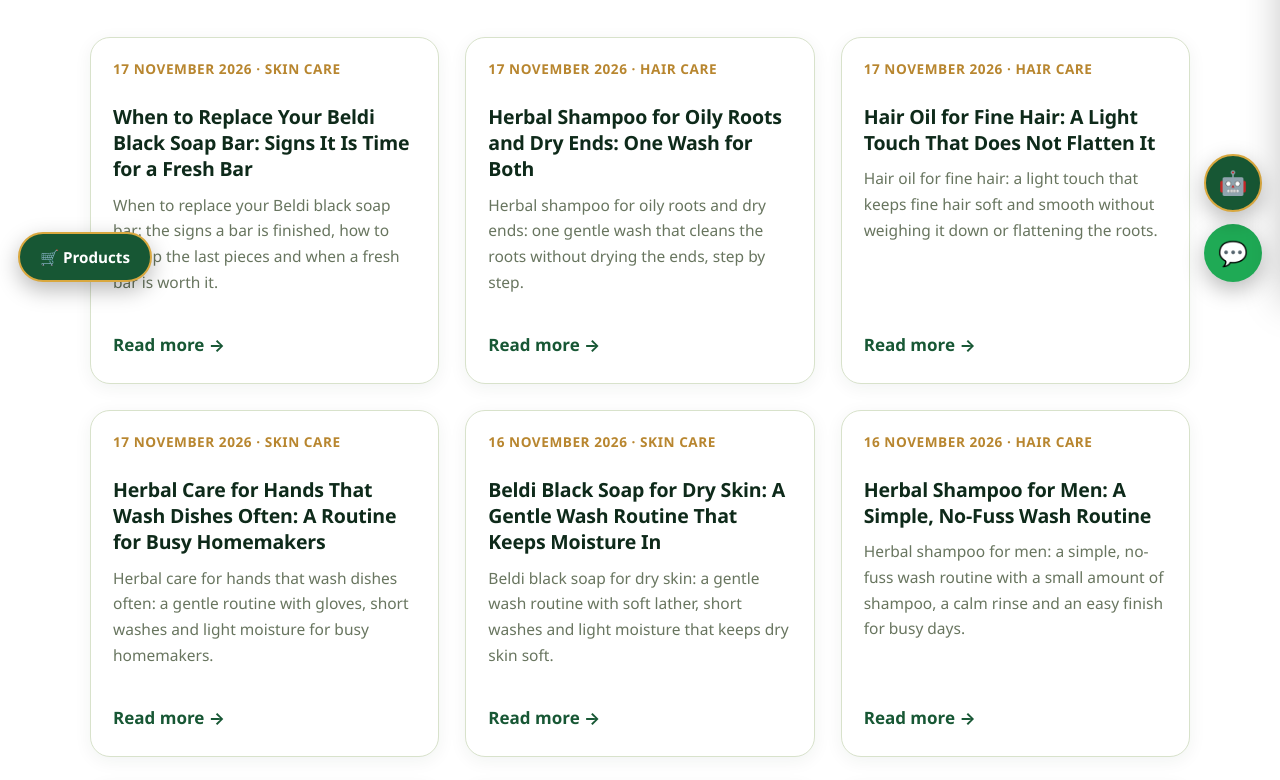
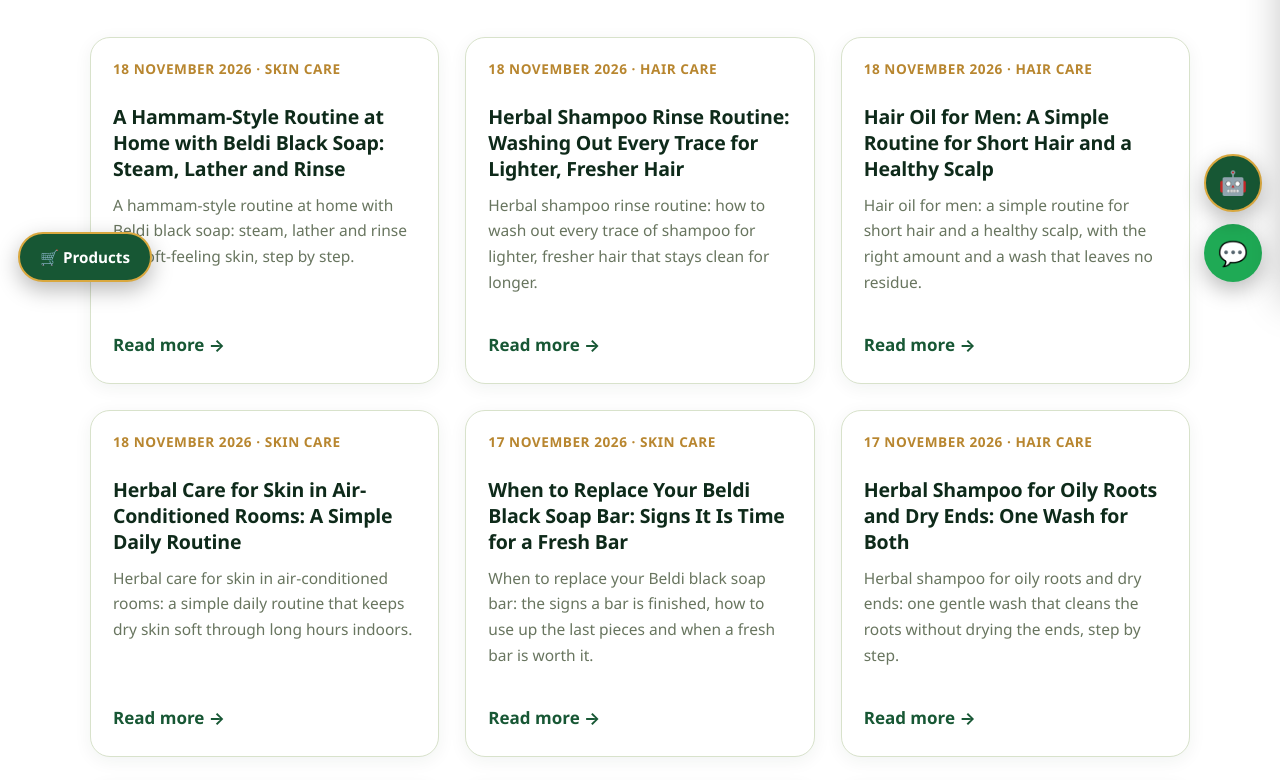
Before and after one commit to liltmark/herb-organics-store, a plain HTML site: page blog/index.html in a window 1280 px wide. Shown: the part 500-1280 px from the top of the page. Drawn offline with Linux system fonts and the light colour scheme.

Commit message:
Blog index: add 4 new articles (2026-11-18)

```diff
--- a/blog/index.html
+++ b/blog/index.html
@@ -173,6 +173,42 @@
       <p class="lead center" style="max-width:680px;margin:0 auto 40px;">Honest, practical guides from our family to yours — how gentle cleansing works, what the Moroccan hammam ritual does for your skin, and why Amla, Reetha and Shikakai have been trusted in our homes for generations.</p>
 
       <div class="grid grid-3">
+        <article class="card blog-card">
+          <div class="card-body">
+            <p class="blog-date"><time datetime="2026-11-18">18 November 2026</time> · Skin Care</p>
+            <h3><a href="/blog/beldi-hammam-style-routine-at-home">A Hammam-Style Routine at Home with Beldi Black Soap: Steam, Lather and Rinse</a></h3>
+            <p>A hammam-style routine at home with Beldi black soap: steam, lather and rinse for soft-feeling skin, step by step.</p>
+            <div class="spacer"></div>
+            <a class="read-more" href="/blog/beldi-hammam-style-routine-at-home">Read more →</a>
+          </div>
+        </article>
+        <article class="card blog-card">
+          <div class="card-body">
+            <p class="blog-date"><time datetime="2026-11-18">18 November 2026</time> · Hair Care</p>
+            <h3><a href="/blog/herbal-shampoo-rinse-routine-wash-out-fully">Herbal Shampoo Rinse Routine: Washing Out Every Trace for Lighter, Fresher Hair</a></h3>
+            <p>Herbal shampoo rinse routine: how to wash out every trace of shampoo for lighter, fresher hair that stays clean for longer.</p>
+            <div class="spacer"></div>
+            <a class="read-more" href="/blog/herbal-shampoo-rinse-routine-wash-out-fully">Read more →</a>
+          </div>
+        </article>
+        <article class="card blog-card">
+          <div class="card-body">
+            <p class="blog-date"><time datetime="2026-11-18">18 November 2026</time> · Hair Care</p>
+            <h3><a href="/blog/hair-oil-men-simple-routine-short-hair-scalp">Hair Oil for Men: A Simple Routine for Short Hair and a Healthy Scalp</a></h3>
+            <p>Hair oil for men: a simple routine for short hair and a healthy scalp, with the right amount and a wash that leaves no residue.</p>
+            <div class="spacer"></div>
+            <a class="read-more" href="/blog/hair-oil-men-simple-routine-short-hair-scalp">Read more →</a>
+          </div>
+        </article>
+        <article class="card blog-card">
+          <div class="card-body">
+            <p class="blog-date"><time datetime="2026-11-18">18 November 2026</time> · Skin Care</p>
+            <h3><a href="/blog/herbal-care-air-conditioned-rooms-dry-skin-routine">Herbal Care for Skin in Air-Conditioned Rooms: A Simple Daily Routine</a></h3>
+            <p>Herbal care for skin in air-conditioned rooms: a simple daily routine that keeps dry skin soft through long hours indoors.</p>
+            <div class="spacer"></div>
+            <a class="read-more" href="/blog/herbal-care-air-conditioned-rooms-dry-skin-routine">Read more →</a>
+          </div>
+        </article>
         <article class="card blog-card">
           <div class="card-body">
             <p class="blog-date"><time datetime="2026-11-17">17 November 2026</time> · Skin Care</p>
```
